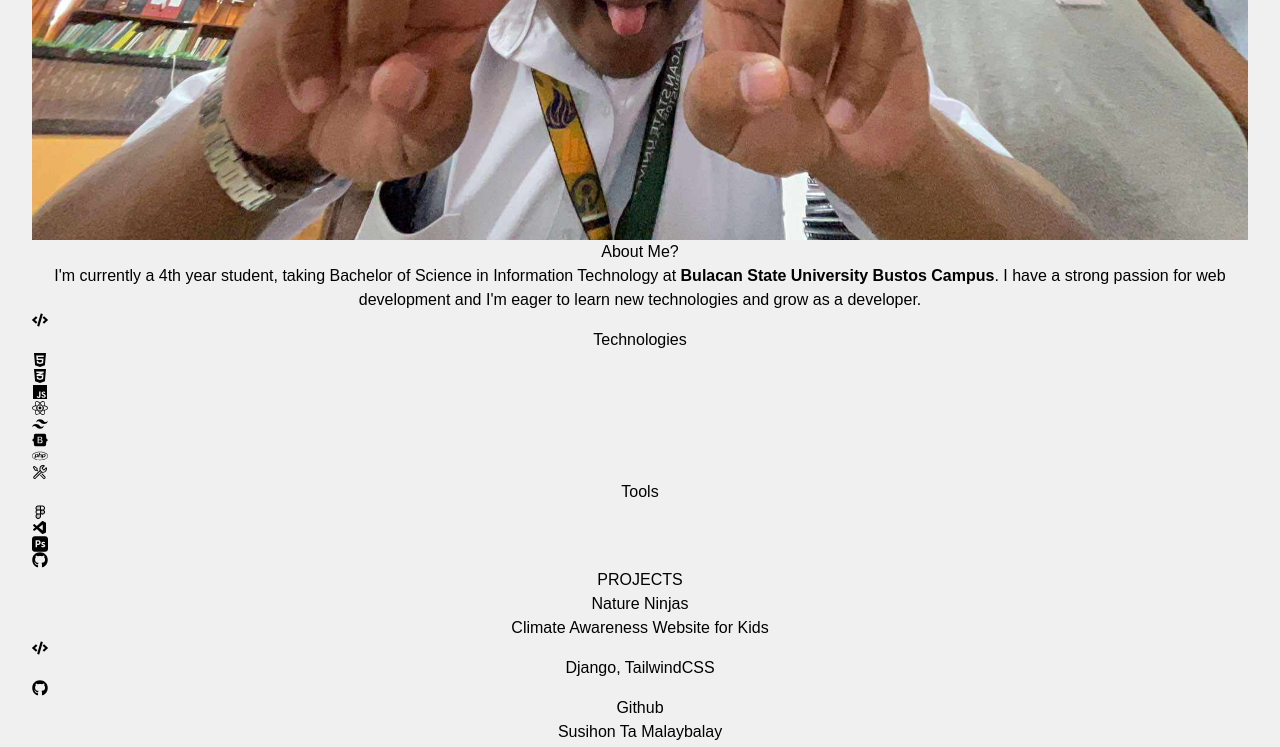
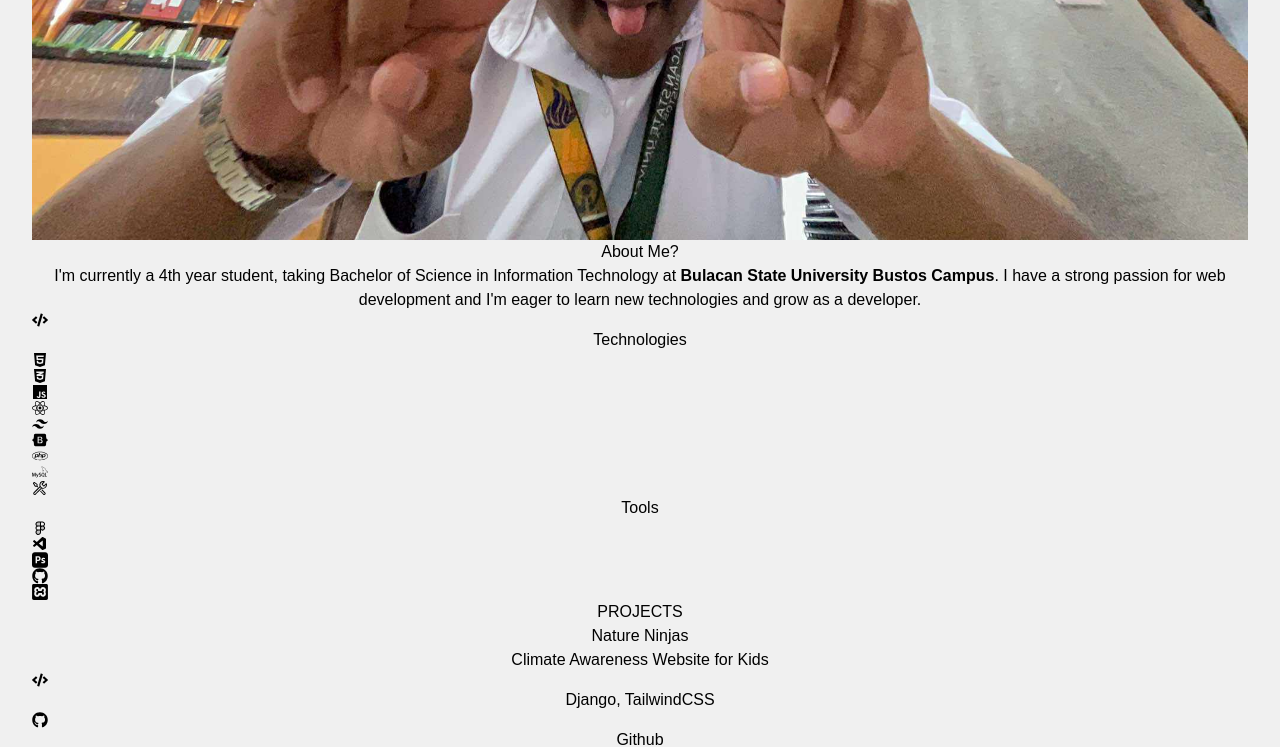
Before and after one commit to dreiiiur/Poms-Portfolio, a React (Vite) app: page / in a window 1280 px wide. Shown: the part 1793-2540 px from the top of the page. Built offline with nearby package versions, Linux system fonts and the light colour scheme.

Commit message:
refactor : added xampp and mysql icon

```diff
--- a/src/App.jsx
+++ b/src/App.jsx
@@ -21,6 +21,8 @@ import { RiTailwindCssFill } from "react-icons/ri";
 import { FaBootstrap } from "react-icons/fa";
 import { FaPhp } from "react-icons/fa";
 import { SiGmail } from "react-icons/si";
+import { SiXampp } from "react-icons/si";
+import { SiMysql } from "react-icons/si";
 
 import { motion } from "framer-motion";
 import { Typewriter } from "react-simple-typewriter";
@@ -37,6 +39,7 @@ import { Link } from 'react-scroll';
 
 
 import './App.css'
+import { FaM } from 'react-icons/fa6';
 
 function App() {
   const [isMenuOpen, setIsMenuOpen] = useState(false);
@@ -392,6 +395,7 @@ function App() {
                 <motion.div variants={fadeIn}><RiTailwindCssFill className="text-4xl text-[#a5f3fc]" /></motion.div>
                 <motion.div variants={fadeIn}><FaBootstrap className="text-4xl text-[#563d7c]" /></motion.div>
                 <motion.div variants={fadeIn}><FaPhp className="text-4xl text-[#AEB2D5]" /></motion.div>
+                <motion.div variants={fadeIn}><SiMysql className="text-4xl text-blue-500" /></motion.div>
               </motion.div>
             </div>
 
@@ -407,6 +411,7 @@ function App() {
                 <motion.div variants={fadeIn}><VscVscode className="text-4xl text-[#0078d7]" /></motion.div>
                 <motion.div variants={fadeIn}><SiAdobephotoshop className="text-4xl text-[#4FCCFE]" /></motion.div>
                 <motion.div variants={fadeIn}><FaGithub className="text-4xl text-[#6e5494]" /></motion.div>
+                <motion.div variants={fadeIn}><SiXampp className="text-4xl text-orange-500" /></motion.div>
               </motion.div>
             </div>
           </motion.div>
```
